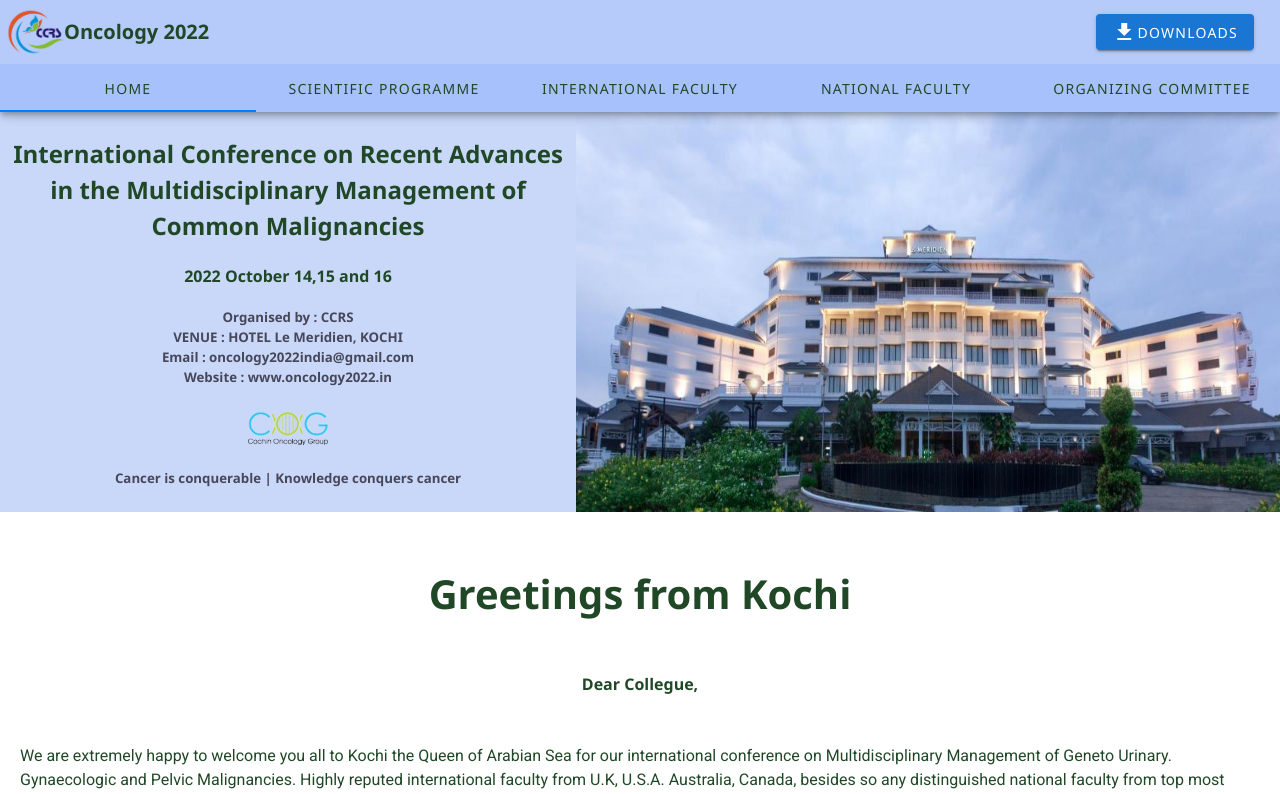
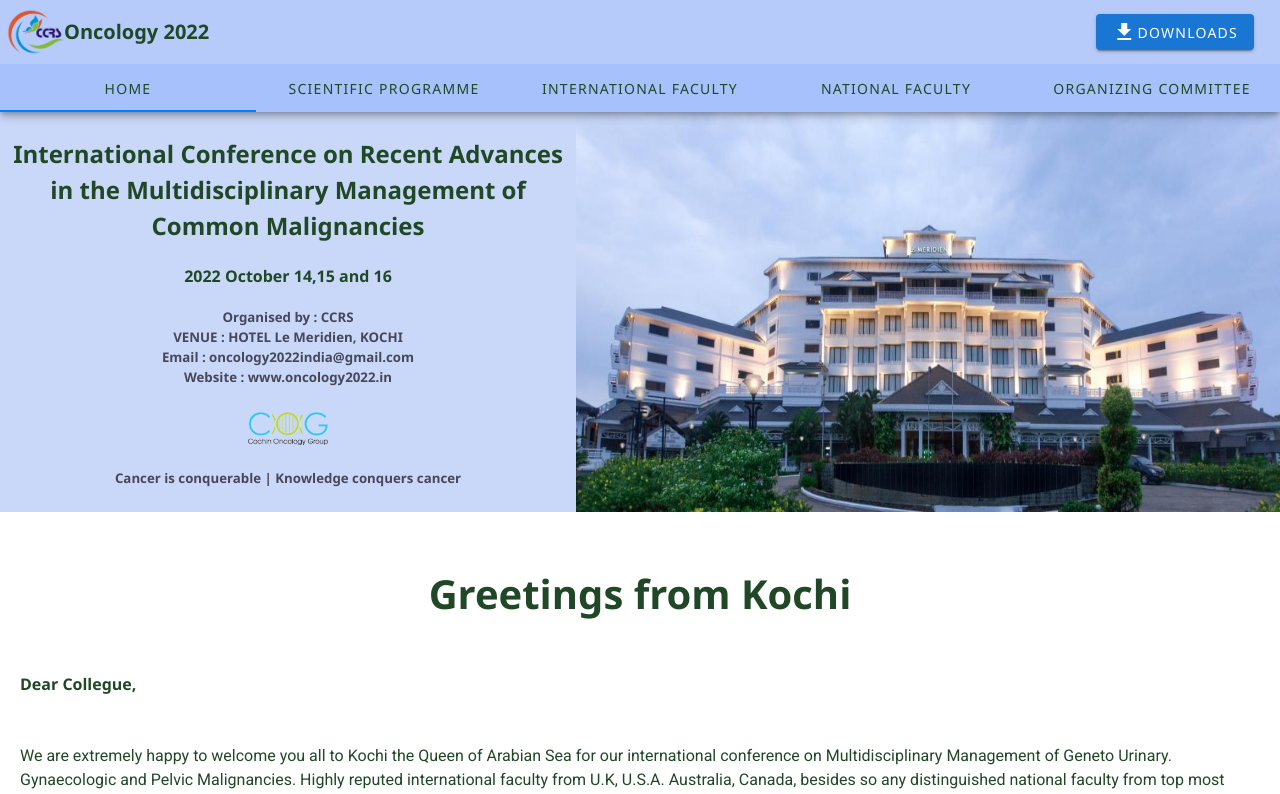
Before and after one commit to Sridharvn/Oncology2022Full, a Vue app: page / in a window 1280 px wide. Shown: the top 794 px of the page. Built offline with nearby package versions, Linux system fonts and the light colour scheme.

Commit message:
Changes made

```diff
--- a/src/components/DetailsText.vue
+++ b/src/components/DetailsText.vue
@@ -7,7 +7,7 @@
         </v-row>
         <v-row dense>
             <v-col>
-                <h4>{{ DetailstextData.wish }}</h4>
+                <h4 style="text-align:left">{{ DetailstextData.wish }}</h4>
             </v-col>
         </v-row>
         <v-row dense>
--- a/src/views/Home.vue
+++ b/src/views/Home.vue
@@ -98,9 +98,9 @@ export default {
         Header: "Greetings from Kochi",
         wish: "Dear Collegue,",
         Details:
-          " We are extremely happy to welcome you all to Kochi the Queen of Arabian Sea for our international conference on Multidisciplinary Management of Geneto Urinary. Gynaecologic and Pelvic Malignancies. Highly reputed international faculty from U.K, U.S.A. Australia, Canada, besides so any distinguished national faculty from top most academic institutions such as TMH Mumbai, All India Institutes, Appolo Hospitals, Regional Cancer Centers in our country, have all consented to participate. This conference would be of immense benefit to practising Oncologists, ynaecologists, Urologists, Castro Entrologists, Pathologists and residents of all specialities. There will be an exciting trade exhibition. The esidents and PG students have the opportunity to present posters, paper and may also participate in quiz programs designed for different pecialities. The best oral and paper presentation will be awarded gold, silver and bronze medals. Kindly note that during Oncology 2018 following doctors were awarded fellowships.",
+          " We are extremely happy to welcome you all to Kochi the Queen of Arabian Sea for our international conference on Multidisciplinary Management of Geneto Urinary. Gynaecologic and Pelvic Malignancies. Highly reputed international faculty from U.K, U.S.A. Australia, Canada, besides so any distinguished national faculty from top most academic institutions such as TMH Mumbai, All India Institutes, Appolo Hospitals, Regional Cancer Centers in our country, have all consented to participate. This conference would be of immense benefit to practising Oncologists, gynaecologists, Urologists, Castro Entrologists, Pathologists and residents of all specialities. There will be an exciting trade exhibition. The esidents and PG students have the opportunity to present posters, paper and may also participate in quiz programs designed for different pecialities. The best oral and paper presentation will be awarded gold, silver and bronze medals. Kindly note that during Oncology 2018 following doctors were awarded fellowships.",
         Details2:
-          `International fellowship - Medical Oncology : Dr. Sadvik Raghuram MD DM (Amrita Institute of Medical Sciences) - Rs. 2Lacs. National fellowship - Medical Oncology : Dr. Sahil Bambroo MD DM (Amrita Institute of Medical Sciences) - Rs. 0.75Lacs. International fellowship - adiation Oncology : Dr. Vishnu H Lal MD (Tata Memorial Hospital Kolkata) - Rs. 2 Lacs. National fellowships - Radiation Oncology : Dr. Daliya homas MD (Govt Medical College, Trivandrum) - Rs. 0.75 Lacs., Dr.Abul Hussain MD (Govt Medical College Trivandrum)- Rs. 0.75 Lacs. So residents nd PG students may also compete and win national / international fellowships for undergoing special training in top centers in India or other countries by attending this conference. You have to apply sufficiently in advance for the same. This time we are also organising two pre-conference scientific program mainly (1) Workshop on "Molecular Oncology - Bench to bedside" & (2) Prof. Manoj Gupta Clinical Radiobiology Course.`,
+          `International fellowship - Medical Oncology : Dr. Sadvik Raghuram MD DM (Amrita Institute of Medical Sciences) - Rs. 2Lacs. National fellowship - Medical Oncology : Dr. Sahil Bambroo MD DM (Amrita Institute of Medical Sciences) - Rs. 0.75Lacs. International fellowship - adiation Oncology : Dr. Vishnu H Lal MD (Tata Memorial Hospital Kolkata) - Rs. 2 Lacs. National fellowships - Radiation Oncology : Dr. Daliya homas MD (Govt Medical College, Trivandrum) - Rs. 0.75 Lacs., Dr.Abul Hussain MD (Govt Medical College Trivandrum)- Rs. 0.75 Lacs. So residents and PG students may also compete and win national / international fellowships for undergoing special training in top centers in India or other countries by attending this conference. You have to apply sufficiently in advance for the same. This time we are also organising two pre-conference scientific program mainly (1) Workshop on "Molecular Oncology - Bench to bedside" & (2) Prof. Manoj Gupta Clinical Radiobiology Course.`,
         Details3:
           " Kindly give vide publicity for the academic program amongst your collegues, residents and PG students to make it a grand success. Kindly visit the website www.oncology2022.in periodically for updated information.Hoping to see you all.",
         Thanks: "Thanking you, Sincerely,",
--- a/src/views/Outline.vue
+++ b/src/views/Outline.vue
@@ -15,7 +15,7 @@
                         <v-icon color="var(--text-color)" size="small">
                             mdi-star-circle
                         </v-icon>
-                        <span>{{ point }}</span>
+                        <span> {{ point }}</span>
                     </div>
 
                 </div>
```
